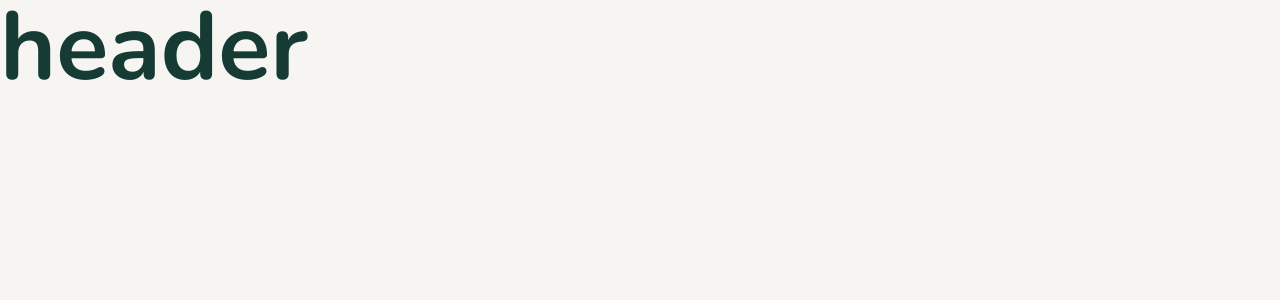
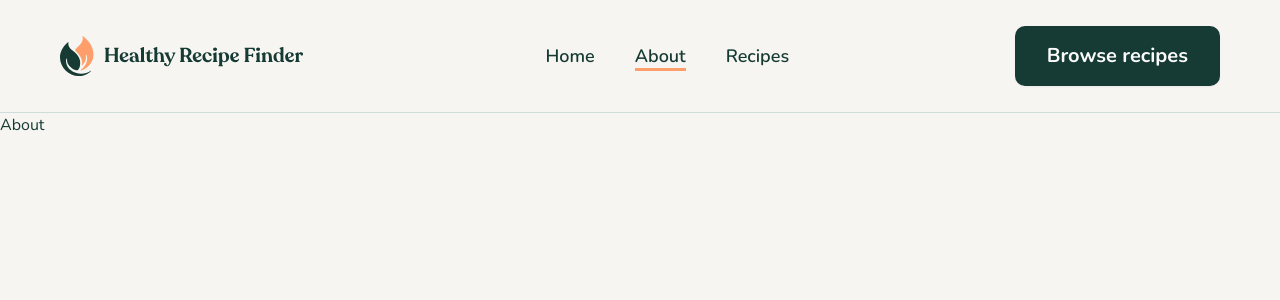
Before and after one commit to NikolaD93/Frontend_Mentor_Recipe-finder, a React (Vite) app: page /about in a window 1280 px wide. Shown: the top 300 px of the page. Built offline with nearby package versions, Linux system fonts and the light colour scheme.

Commit message:
header finish

```diff
--- a/src/components/ui/button.tsx
+++ b/src/components/ui/button.tsx
@@ -5,7 +5,7 @@ import * as React from 'react';
 import { cn } from '@/lib/utils';
 
 const buttonVariants = cva(
-  "inline-flex items-center justify-center gap-2 whitespace-nowrap cursor-pointer rounded-md text-sm font-medium transition-all disabled:pointer-events-none disabled:opacity-50 [&_svg]:pointer-events-none [&_svg:not([class*='size-'])]:size-4 shrink-0 [&_svg]:shrink-0 outline-none focus-visible:border-ring focus-visible:ring-ring/50 focus-visible:ring-[3px] aria-invalid:ring-destructive/20 dark:aria-invalid:ring-destructive/40 aria-invalid:border-destructive",
+  "inline-flex items-center justify-center gap-2 whitespace-nowrap cursor-pointer rounded-[10px] text-xl font-bold transition-all disabled:pointer-events-none disabled:opacity-50 [&_svg]:pointer-events-none [&_svg:not([class*='size-'])]:size-4 shrink-0 [&_svg]:shrink-0 outline-none focus-visible:border-ring focus-visible:ring-ring/50 focus-visible:ring-[3px] aria-invalid:ring-destructive/20 dark:aria-invalid:ring-destructive/40 aria-invalid:border-destructive",
   {
     variants: {
       variant: {
@@ -19,7 +19,7 @@ const buttonVariants = cva(
         link: 'text-primary underline-offset-4 hover:underline',
       },
       size: {
-        default: 'h-9 px-4 py-2 has-[>svg]:px-3',
+        default: 'h-15 px-8 py-4 has-[>svg]:px-3',
         sm: 'h-8 rounded-md gap-1.5 px-3 has-[>svg]:px-2.5',
         lg: 'h-10 rounded-md px-6 has-[>svg]:px-4',
         icon: 'size-9',
--- a/src/components/ui/header.tsx
+++ b/src/components/ui/header.tsx
@@ -1,3 +1,55 @@
+import { useState } from 'react';
+import { Link, NavLink } from 'react-router';
+
+import menu from '@/assets/images/icon-hamburger-menu.svg';
+import logo from '@/assets/images/logo.svg';
+
+import { Button } from './button';
+
 export default function Header() {
-  return <div className="text-8xl font-bold">header</div>;
+  const [toggleMenu, setToggleMenu] = useState(false);
+  const handleMenuClick = () => {
+    setToggleMenu((prev) => !prev);
+  };
+
+  return (
+    <div className="flex items-center justify-between border-b border-[#D0DCD9] px-4 py-5 lg:px-15 lg:py-[26px]">
+      <img src={logo} alt="logo image" />
+      <ul className="hidden gap-10 text-lg font-semibold lg:flex">
+        <li>
+          <NavLink to="/">Home</NavLink>
+        </li>
+        <li>
+          <NavLink to="about">About</NavLink>
+        </li>
+        <li>
+          <NavLink to="recipes">Recipes</NavLink>
+        </li>
+      </ul>
+      <button onClick={handleMenuClick} className="rounded-sm bg-[#D0DCD9] p-4 lg:hidden">
+        <img src={menu} alt="hamburger menu" />
+        <div
+          className={`${toggleMenu ? 'flex' : 'hidden'} absolute top-[89px] right-0 left-0 m-auto w-[90%] flex-col gap-5 rounded-sm bg-white p-2 text-left text-lg font-semibold shadow-[0_12px_22px_2px_rgba(57,88,82,0.16)]`}
+        >
+          <ul className="flex flex-col">
+            <li className="mt-3 py-3">
+              <NavLink to="/">Home</NavLink>
+            </li>
+            <li className="py-3">
+              <NavLink to="about">About</NavLink>
+            </li>
+            <li className="py-3">
+              <NavLink to="recipes">Recipes</NavLink>
+            </li>
+          </ul>
+          <Button asChild className="block text-center lg:hidden">
+            <Link to="recipes">Browse recipes</Link>
+          </Button>
+        </div>
+      </button>
+      <Button asChild className="hidden lg:block">
+        <Link to="recipes">Browse recipes</Link>
+      </Button>
+    </div>
+  );
 }
--- /dev/null
+++ b/src/features/about/components/About.tsx
@@ -0,0 +1,3 @@
+export default function About() {
+  return <div>About</div>;
+}
--- /dev/null
+++ b/src/features/about/index.ts
@@ -0,0 +1 @@
+export * from './routes';
--- /dev/null
+++ b/src/features/about/routes/index.tsx
@@ -0,0 +1,12 @@
+import { Navigate, Route, Routes } from 'react-router';
+
+import About from '../components/About';
+
+export const AboutRoutes = () => {
+  return (
+    <Routes>
+      <Route path="" element={<About />} />
+      <Route path="*" element={<Navigate to="." />} />
+    </Routes>
+  );
+};
--- a/src/index.css
+++ b/src/index.css
@@ -57,9 +57,9 @@
   --secondary-foreground: oklch(0.205 0 0);
   --muted: oklch(0.97 0 0);
   --muted-foreground: oklch(0.556 0 0);
-  --accent: oklch(0.52 0.2263 264.97);
+  --accent: #163a34;
   --accent-foreground: oklch(62.5% 0.21 262.2);
-  --destructive: oklch(0.577 0.245 27.325);
+  --destructive: #fe9f6b;
   --border: oklch(0.922 0 0);
   --input: oklch(0.922 0 0);
   --ring: oklch(0.708 0 0);
@@ -87,4 +87,10 @@
     @apply bg-background text-foreground;
     font-family: var(--default-font-family);
   }
+  a.active {
+    border-bottom: 3px solid var(--destructive);
+  }
+  a.pending {
+    color: blue;
+  }
 }
--- a/src/routes/index.tsx
+++ b/src/routes/index.tsx
@@ -2,6 +2,7 @@ import { Navigate, Outlet } from 'react-router';
 
 import { Button } from '@/components/ui/button';
 import Header from '@/components/ui/header';
+import { AboutRoutes } from '@/features/about';
 import NotFound from '@/features/misc/routes/NotFound';
 import { RecipesRoutes } from '@/features/recipes';
 
@@ -35,6 +36,7 @@ export const AppRoutes = [
     path: '/',
     element: <App />,
     children: [
+      { path: 'about/*', element: <AboutRoutes />, errorElement: <ErrorFallback /> },
       { path: 'recipes/*', element: <RecipesRoutes />, errorElement: <ErrorFallback /> },
       { path: '/404', element: <NotFound />, errorElement: <ErrorFallback /> },
       { path: '*', element: <Navigate to="." />, errorElement: <ErrorFallback /> },
```
